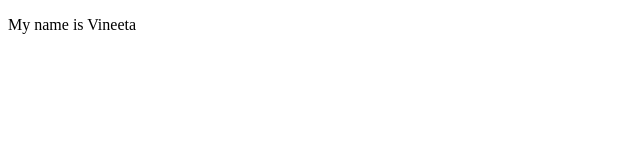
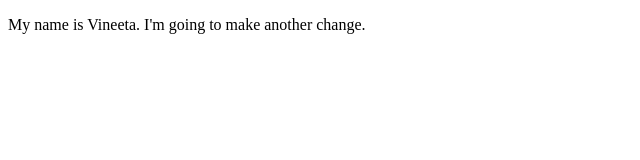
Before and after one commit to vhendry/myfirstprojectongithub, a plain HTML site: page index.html in a window 1280 px wide. Shown: the whole page, without its empty margins (0-640 px from the left). Drawn offline with Linux system fonts and the light colour scheme.

Commit message:
made another change

```diff
--- a/index.html
+++ b/index.html
@@ -7,7 +7,7 @@
     <link rel="stylesheet" href="style.css" />
   </head>
   <body>
-    <p>My name is Vineeta</p>
+    <p>My name is Vineeta. I'm going to make another change.</p>
 
   </body>
 </html>
```
